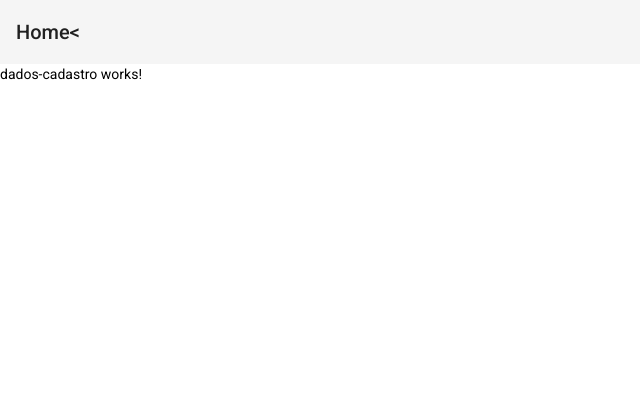
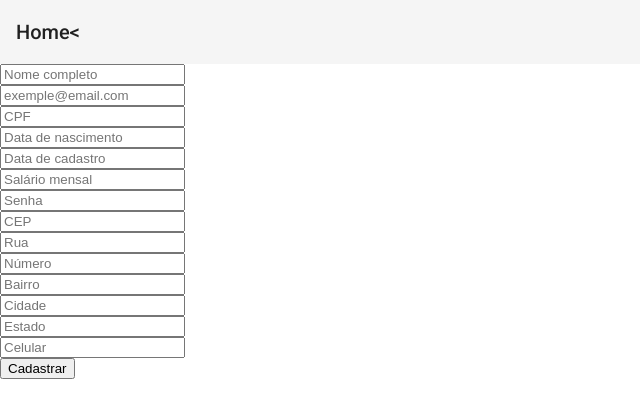
Before and after one commit to robertabononi/desafio-banco-angular, an Angular app in the folder frontend/mfe-home/: page /dados-cadastro in a window 1280 px wide. Shown: the top 418 px of the page, without its empty margins (0-640 px from the left). Built offline with nearby package versions, Linux system fonts and the light colour scheme.

Commit message:
feat: fill form fields

```diff
--- a/frontend/mfe-home/projects/mfe-home/src/app/app.module.ts
+++ b/frontend/mfe-home/projects/mfe-home/src/app/app.module.ts
@@ -9,6 +9,7 @@ import { HomeModule } from './home/home.module';
 import { AppRoutingModule } from './app-routing.module';
 import { DadosCadastroComponent } from './dados-cadastro/dados-cadastro.component';
 import { HttpClientModule } from '@angular/common/http';
+import { FormsModule, ReactiveFormsModule } from '@angular/forms';
 
 @NgModule({
   declarations: [
@@ -21,7 +22,9 @@ import { HttpClientModule } from '@angular/common/http';
     HomeModule,
     BrowserAnimationsModule,
     MatToolbarModule,
-    MatCardModule
+    MatCardModule,
+    ReactiveFormsModule,
+    FormsModule
   ],
   providers: [],
   bootstrap: [AppComponent]
--- /dev/null
+++ b/frontend/mfe-home/projects/mfe-home/src/app/dados-cadastro/dados-cadastrais.ts
@@ -0,0 +1,21 @@
+export interface DadosCadastrais {
+  _id: string;
+  nomeCompleto: string;
+  email: string;
+  cpf: string;
+  dataNascimento: string;
+  dataCadastro: string;
+  salarioMensal: string;
+  senha: string;
+  endereco: {
+    cep: string;
+    rua: string;
+    numero: string;
+    bairro: string;
+    cidade: string;
+    estado: string;
+  };
+  numeroCelular: string;
+  status: number;
+  __v: number;
+}
--- a/frontend/mfe-home/projects/mfe-home/src/app/dados-cadastro/dados-cadastro.component.html
+++ b/frontend/mfe-home/projects/mfe-home/src/app/dados-cadastro/dados-cadastro.component.html
@@ -1 +1,114 @@
-<p>dados-cadastro works!</p>
+<form (ngSubmit)="onSubmit()" role="form" [formGroup]="formCadastro">
+  <div class="form-group">
+    <input type="text"
+    formControlName="nomeCompleto"
+    id="nomeCompleto"
+    class="form-control"
+    placeholder="Nome completo"/>
+  </div>
+
+  <div class="form-group">
+    <input type="email"
+    formControlName="email"
+    id="email"
+    class="form-control"
+    placeholder="exemple@email.com"/>
+  </div>
+
+  <div class="form-group">
+    <input type="text"
+    maxlength="11"
+    minlength="11"
+    formControlName="cpf"
+    id="cpf"
+    class="form-control"
+    placeholder="CPF"/>
+  </div>
+
+  <div class="form-group">
+    <input type="text"
+    formControlName="dataNascimento"
+    id="dataNascimento"
+    class="form-control"
+    placeholder="Data de nascimento"/>
+  </div>
+
+  <div class="form-group">
+    <input type="text"
+    formControlName="dataCadastro"
+    id="dataCadastro"
+    class="form-control"
+    placeholder="Data de cadastro"/>
+  </div>
+
+  <div class="form-group">
+    <input type="text"
+    formControlName="salarioMensal"
+    id="salarioMensal"
+    class="form-control"
+    placeholder="Salário mensal"/>
+  </div>
+
+  <div class="form-group">
+    <input type="password"
+    formControlName="senha"
+    id="senha"
+    class="form-control"
+    placeholder="Senha"/>
+  </div>
+
+  <div formGroupName="endereco">
+    <div class="form-grup">
+      <input type="text"
+      formControlName="cep"
+      id="cep"
+      class="form-control"
+      placeholder="CEP"
+      />
+    </div>
+    <div class="form-group">
+      <input type="text"
+      formControlName="rua"
+      id="rua"
+      class="form-control"
+      placeholder="Rua"/>
+    </div>
+    <div class="form-group">
+      <input type="text"
+      formControlName="numero"
+      id="numero"
+      class="form-control"
+      placeholder="Número"/>
+    </div>
+    <div class="form-group">
+      <input type="text"
+      formControlName="bairro"
+      id="bairro"
+      class="form-control"
+      placeholder="Bairro"/>
+    </div>
+    <div class="form-group">
+      <input type="text"
+      formControlName="cidade"
+      id="cidade"
+      class="form-control"
+      placeholder="Cidade"/>
+    </div>
+    <div class="form-group">
+      <input type="text"
+      formControlName="estado"
+      id="estado"
+      class="form-control"
+      placeholder="Estado"/>
+    </div>
+  </div>
+    <div class="form-group">
+      <input type="tel"
+      maxlength="11"
+      formControlName="numeroCelular"
+      id="numeroCelular"
+      class="form-control"
+      placeholder="Celular"/>
+    </div>
+    <button type="submit"id="button">Cadastrar</button>
+</form>
--- a/frontend/mfe-home/projects/mfe-home/src/app/dados-cadastro/dados-cadastro.component.ts
+++ b/frontend/mfe-home/projects/mfe-home/src/app/dados-cadastro/dados-cadastro.component.ts
@@ -1,4 +1,8 @@
 import { Component, OnInit } from '@angular/core';
+import { FormControl, FormGroup, Validators } from '@angular/forms';
+import { ActivatedRoute, Params, Router } from '@angular/router';
+import { DadosCadastrais } from './dados-cadastrais';
+import { DadosCadastroService } from './dados-cadastro.service';
 
 @Component({
   selector: 'app-dados-cadastro',
@@ -7,9 +11,90 @@ import { Component, OnInit } from '@angular/core';
 })
 export class DadosCadastroComponent implements OnInit {
 
-  constructor() { }
+  cpf = '';
+  dadosUsuario!: DadosCadastrais;
+  userData = false;
+  formCadastro: FormGroup;
+
+  constructor(
+    private router: Router,
+    private activatedRoute: ActivatedRoute,
+    private service: DadosCadastroService
+  ) {
+    this.formCadastro = new FormGroup({
+      nomeCompleto: new FormControl (null, [Validators.required, Validators.minLength(3)]),
+      email: new FormControl (null, [Validators.required, Validators.email]),
+      cpf: new FormControl (null, [Validators.required, Validators.minLength(11), Validators.maxLength(11)]),
+      dataNascimento: new FormControl (null, [Validators.required, Validators.minLength(10), Validators.maxLength(10)]),
+      dataCadastro: new FormControl (null, [Validators.required, Validators.minLength(10), Validators.maxLength(10)]),
+      salarioMensal: new FormControl (null, [Validators.required]),
+      senha: new FormControl (null, [Validators.required, Validators.minLength(6)]),
+      endereco: new FormGroup({
+        cep: new FormControl (null, [Validators.required]),
+        numero: new FormControl (null, Validators.required),
+        rua: new FormControl(null, Validators.required),
+        bairro: new FormControl (null, Validators.required),
+        cidade: new FormControl (null, Validators.required),
+        estado: new FormControl (null, Validators.required)
+      }),
+      numeroCelular: new FormControl (null, [Validators.required, Validators.minLength(11), Validators.maxLength(11)])
+    });
+  }
 
   ngOnInit(): void {
+    console.log(this.activatedRoute);
+    this.activatedRoute.queryParams.subscribe((queryParams: Params) => {
+      this.cpf = queryParams['cpf'];
+      this.userData = queryParams['userData'];
+      //console.log(this.cpf + this.userData);
+
+      if(this.userData) {
+        this.pegarDados(this.cpf);
+      } else {
+        this.formCadastro.patchValue({
+          cpf: this.cpf
+        })
+      }
+    });
   }
 
+  onSubmit() {
+    console.log(this.formCadastro);
+  }
+
+  /* consultaCEP(cep: string) {
+    this.http.get(`//viacep.com.br/ws/${cep}/json/`)
+    .subscribe((dados: any) => console.log(dados))
+  } */
+
+  pegarDados(cpf: string) {
+    this.service.pegarDadosCliente(cpf).subscribe(dados => {
+      //console.log(dados);
+      const conteudoFormulario: any = dados;
+      this.dadosUsuario = conteudoFormulario.cliente;
+      //console.log(this.dadosUsuario);
+      this.preencherCampos(this.dadosUsuario);
+    })
+  }
+
+  preencherCampos(dados: DadosCadastrais) {
+    this.formCadastro.patchValue({
+      nomeCompleto: dados.nomeCompleto,
+      email: dados.email,
+      cpf: dados.cpf,
+      dataNascimento: dados.dataNascimento,
+      dataCadastro: dados.dataCadastro,
+      salarioMensal: dados.salarioMensal,
+      senha:dados.senha,
+      endereco: {
+        cep: dados.endereco.cep,
+        numero: dados.endereco.numero,
+        rua: dados.endereco.rua,
+        bairro: dados.endereco.bairro,
+        cidade: dados.endereco.cidade,
+        estado: dados.endereco.estado
+      },
+      numeroCelular: dados.numeroCelular
+    });
+  }
 }
--- /dev/null
+++ b/frontend/mfe-home/projects/mfe-home/src/app/dados-cadastro/dados-cadastro.service.ts
@@ -0,0 +1,16 @@
+import { HttpClient } from '@angular/common/http';
+import { Injectable } from '@angular/core';
+
+@Injectable({
+  providedIn: 'root'
+})
+export class DadosCadastroService {
+
+  API = 'http://bancoapi-env.eba-ra7jpuyh.us-east-2.elasticbeanstalk.com/api/ReaproveitaDados/buscarCPF';
+
+  constructor(private http: HttpClient) { }
+
+  pegarDadosCliente(cpf: string) {
+    return this.http.post(this.API, {cpf:cpf});
+  }
+}
```
Also changed, not shown: frontend/mfe-home/projects/mfe-home/src/app/dados-cadastro/dados-cadastro.module.ts (+6 -1 lines), 1 other file (tests, documents, lock files or other folders).
